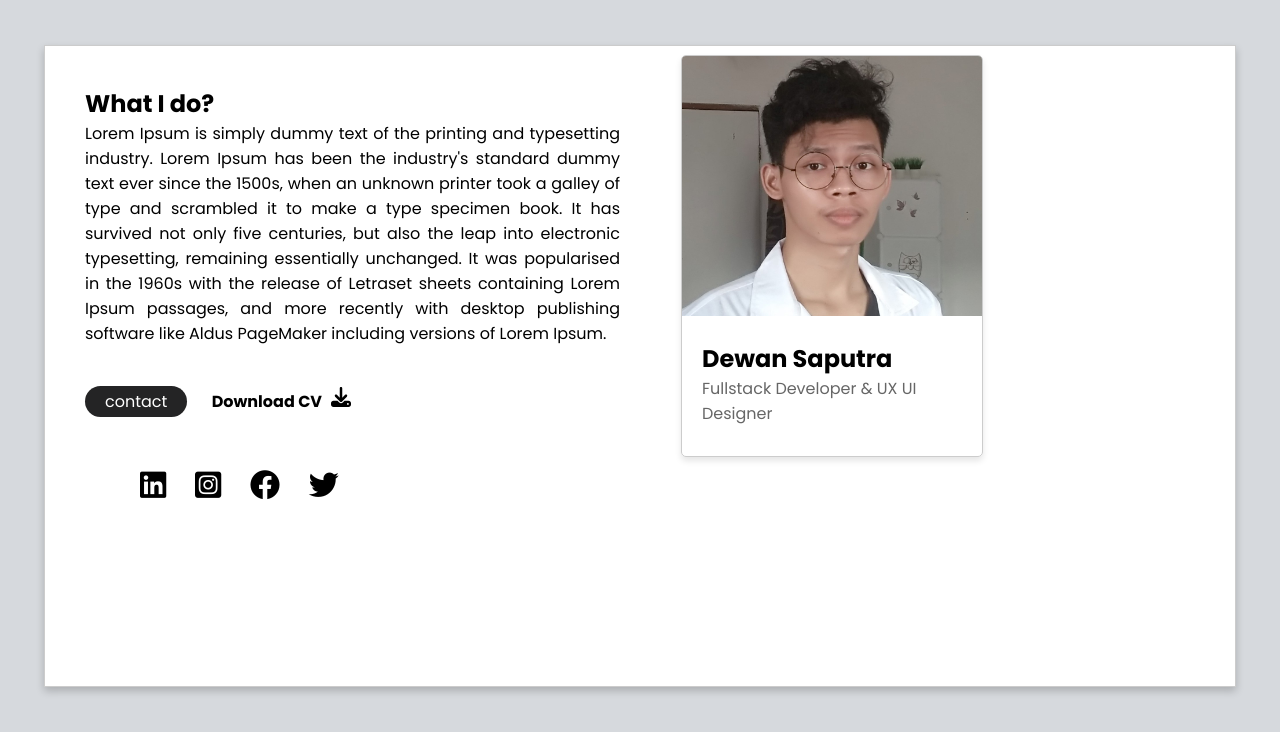
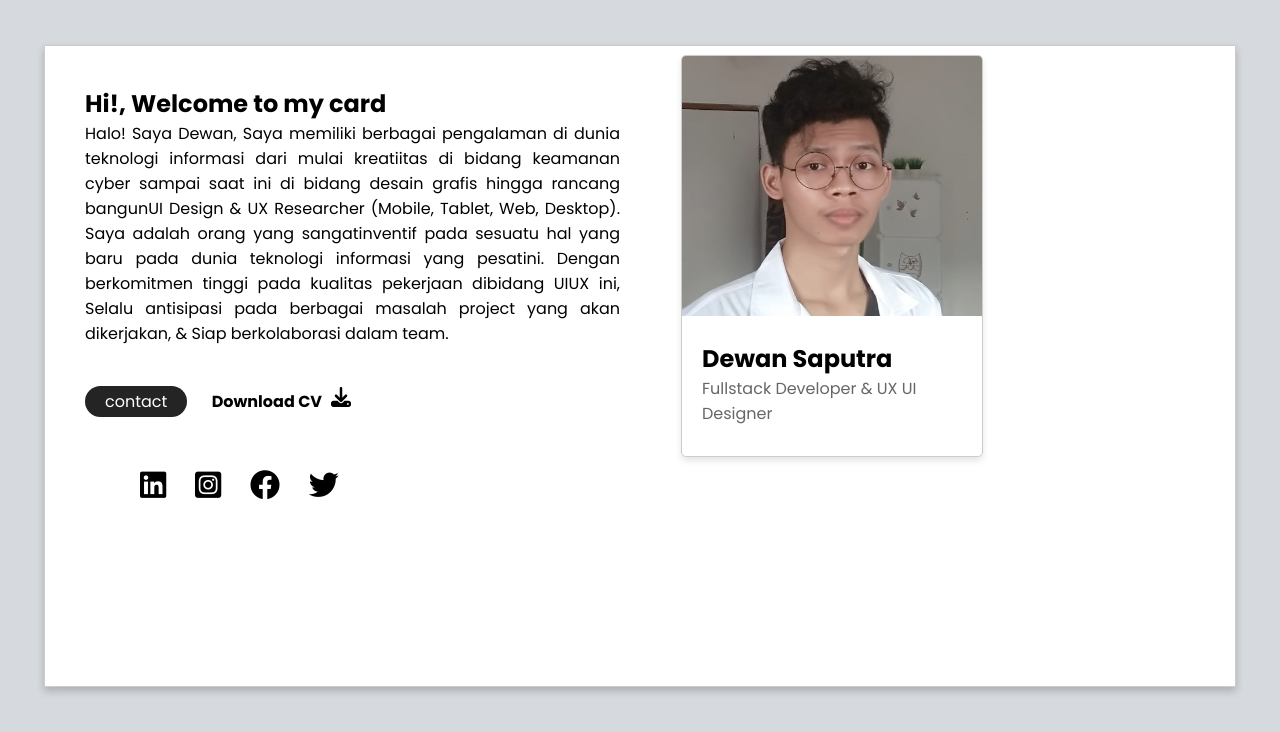
Before and after one commit to destraa/cardwebday, a plain HTML site: page index.html in a window 1280 px wide. Shown: the part 80-812 px from the top of the page. Drawn offline with Linux system fonts and the light colour scheme.

Commit message:
cardwedaydua

```diff
--- a/index.html
+++ b/index.html
@@ -46,8 +46,20 @@
         </nav>
         <div class="custom-container">
             <div class="left-div">
-                <h2>What I do?</h2>
-                <p align="justify">Lorem Ipsum is simply dummy text of the printing and typesetting industry. Lorem Ipsum has been the industry's standard dummy text ever since the 1500s, when an unknown printer took a galley of type and scrambled it to make a type specimen book. It has survived not only five centuries, but also the leap into electronic typesetting, remaining essentially unchanged. It was popularised in the 1960s with the release of Letraset sheets containing Lorem Ipsum passages, and more recently with desktop publishing software like Aldus PageMaker including versions of Lorem Ipsum.
+                <h2>Hi!, Welcome to my card</h2>
+                <p align="justify">Halo! Saya
+                    Dewan, Saya memiliki berbagai pengalaman di
+                    dunia teknologi informasi dari mulai kreatiitas
+                    di bidang keamanan cyber sampai saat ini di
+                    bidang desain grafis hingga rancang bangunUI
+                    Design & UX Researcher (Mobile, Tablet, Web,
+                    Desktop). Saya adalah orang yang sangatinventif
+                    pada sesuatu hal yang baru pada dunia teknologi
+                    informasi yang pesatini. Dengan berkomitmen
+                    tinggi pada kualitas pekerjaan dibidang UIUX ini,
+                    Selalu antisipasi pada berbagai masalah project
+                    yang akan dikerjakan, & Siap berkolaborasi
+                    dalam team.
                 </p>
                 <a href="contact.html" class="button-link">contact</a>
                 <a href="#" class="custom-linked">Download CV</a>
```
